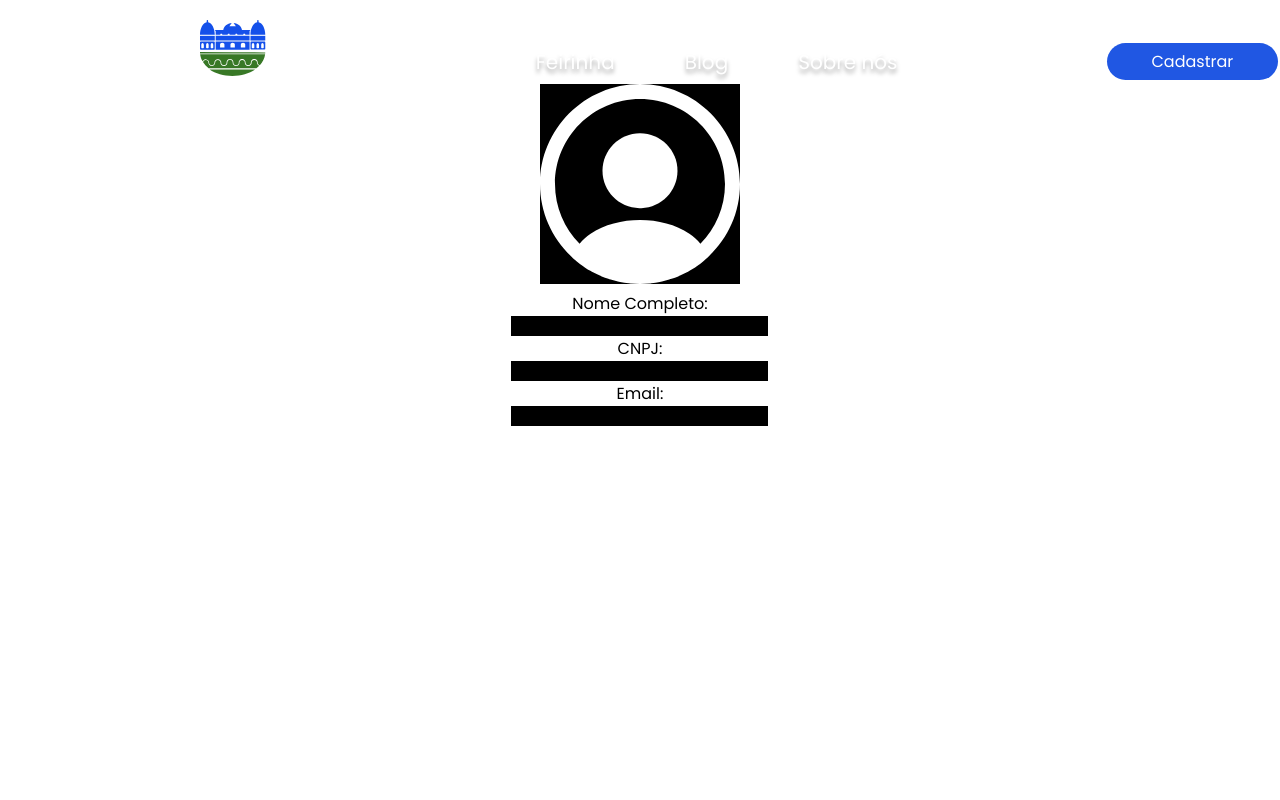
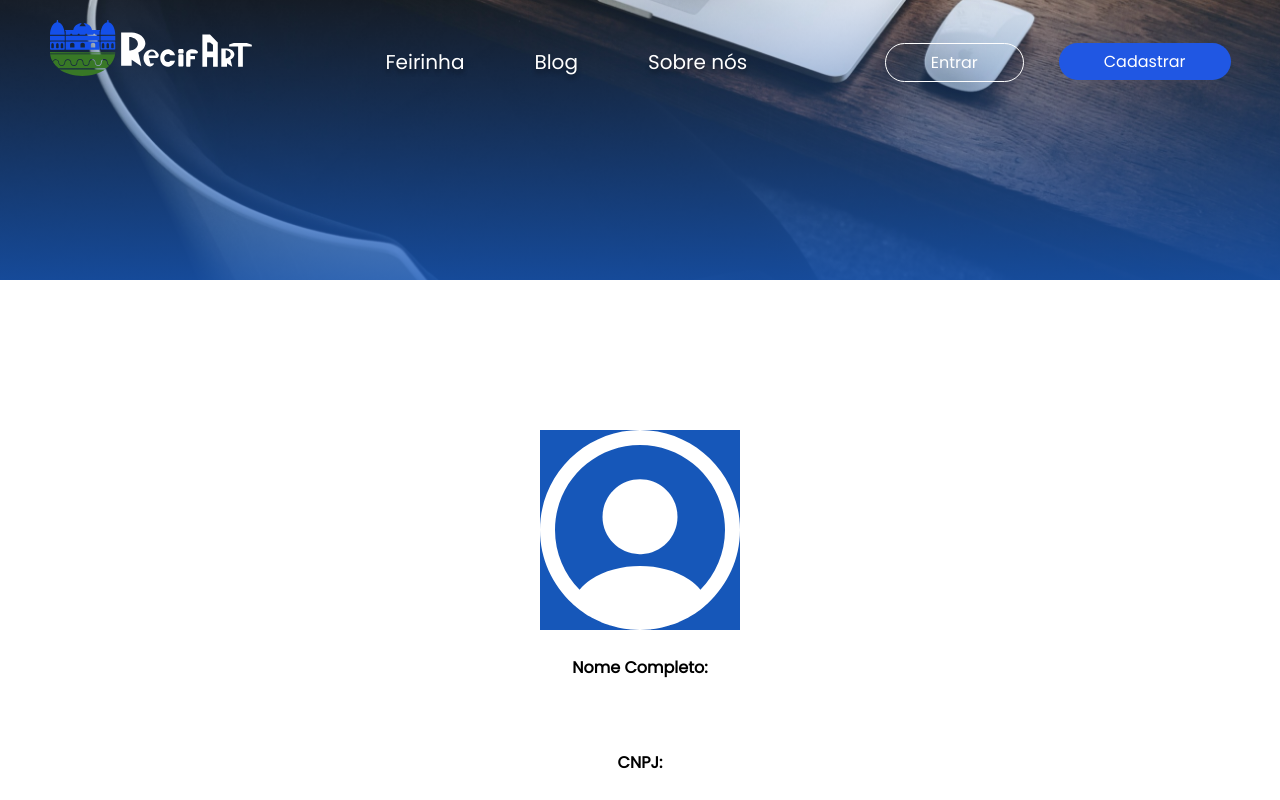
Before and after one commit to Victor87dev/Projeto-recifArt, a React (Vite) app in the folder Projeto-recifArt/: page /usuario in a window 1280 px wide. Shown: the top 800 px of the page. Built offline with nearby package versions, Linux system fonts and the light colour scheme.

Commit message:
style: ajuste no css do usuario

```diff
--- a/Projeto-recifArt/src/pages/usuario/usuario.css
+++ b/Projeto-recifArt/src/pages/usuario/usuario.css
@@ -3,23 +3,42 @@
     padding: 0px;
     box-sizing: border-box;
 }
-.perfil-usuario{
-margin: auto;
-
-     text-align: center;
+#container-usuario{
+    height: 100%;
+    width: 100vw;
+    display: flex;
 }
 .perfil-usuario  img{
-background-color: black;
+    background-color: #1657B9;
 width: 200px;
 height: 200px;
 }
+.header-usuario{
+    display: flex;
+    flex-direction: column;
+    align-items: center;
+    background: linear-gradient(180deg, rgba(0, 0, 0, 0.00) -15.25%, #1657B9 127.98%), url(../../assets/img/perfilimg.png);
+    background-size: cover;
+    background-position: center;
+    position: relative;
+    width: 100vw;
+    height: 35vh;
+}
 
-.container-usuario{
+.perfil-usuario{
+    display: flex;
+    text-align: center;
+    flex-direction: column;
+    align-items: center;
+    margin: 150px;
 
-    color: black;
 }
-.container-usuario input{
-
-   background-color: black;
+.perfil-usuario input{
    color: white;
+   font-family: var(--primary-font);
 }
+.perfil-usuario label {
+    font-family: var(--primary-font);
+    font-weight: 600;
+    margin: 25px;
+}
--- a/Projeto-recifArt/src/pages/usuario/usuario.jsx
+++ b/Projeto-recifArt/src/pages/usuario/usuario.jsx
@@ -63,8 +63,10 @@ const Usuario = () => {
 
   return (
     <>
+      <div className="container-usuario">
+     <header className="header-usuario">
       <Navbar isLoggedIn={isLoggedIn} handleLogout={handleLogout} setIsLoggedIn={setIsLoggedIn} />
-      <div className="container-usuario">
+      </header>
         <div className="perfil-usuario">
           <img src={Profile} />
 
@@ -84,6 +86,7 @@ const Usuario = () => {
           </form>
         </div>
       </div>
+      <Footer/>
     </>
   );
 };
```
